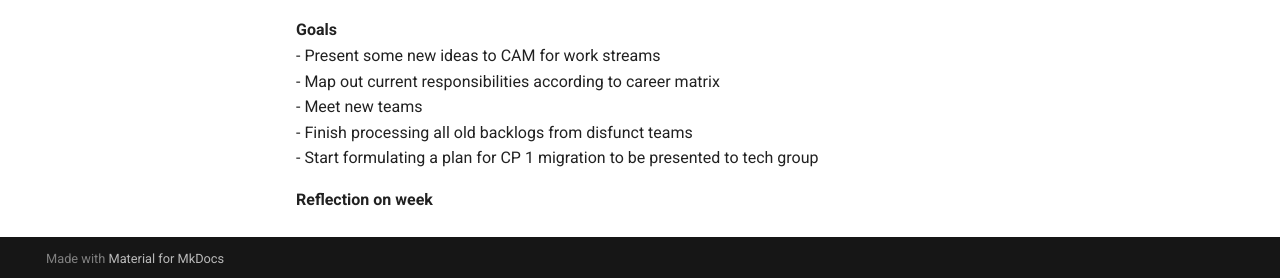
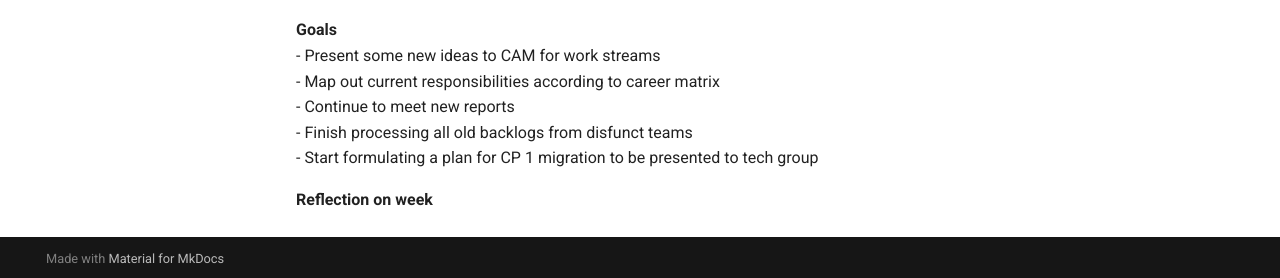
Before and after one commit to skakau/my-ramblings, an MkDocs documentation site: the page built from docs/Weekly Goals.md, in a window 1280 px wide and 900 px high, scrolled down 859 px. Shown: the part 619-897 px from the top of the window. Built offline with MkDocs 1.6.1 and Material for MkDocs 9.7.7, drawn with Linux system fonts in a browser that asks for light colours.

Commit message:
PUSH NOTE : Weekly Goals.md

```diff
--- a/docs/Weekly Goals.md
+++ b/docs/Weekly Goals.md
@@ -41,7 +41,7 @@ Booked some meetings/workshops for CAM team after a few private discussions with
 **Goals**
 - Present some new ideas to CAM for work streams
 - Map out current responsibilities according to career matrix
-- Meet new teams
+- Continue to meet new reports
 - Finish processing all old backlogs from disfunct teams
 - Start formulating a plan for CP 1 migration to be presented to tech group
 
```
